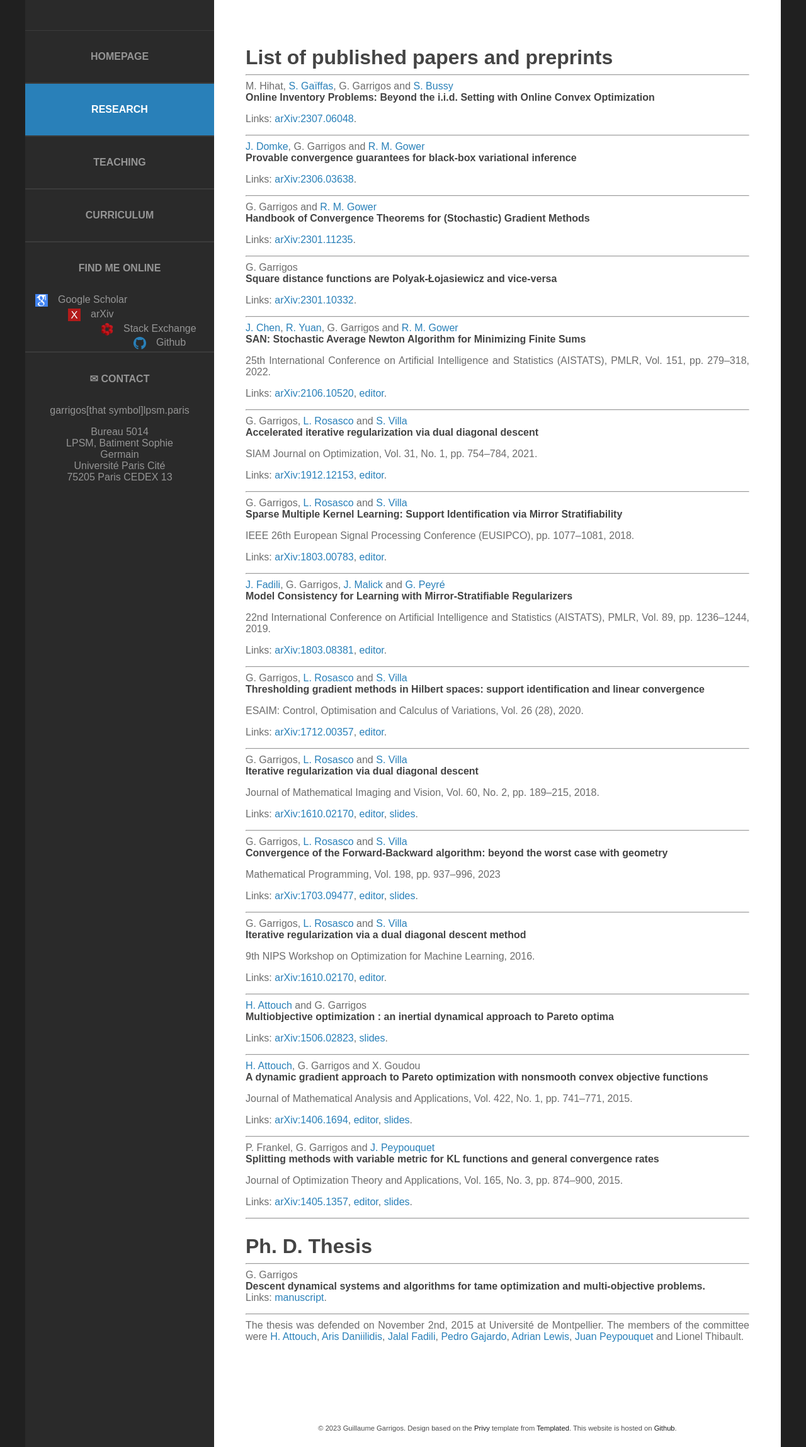
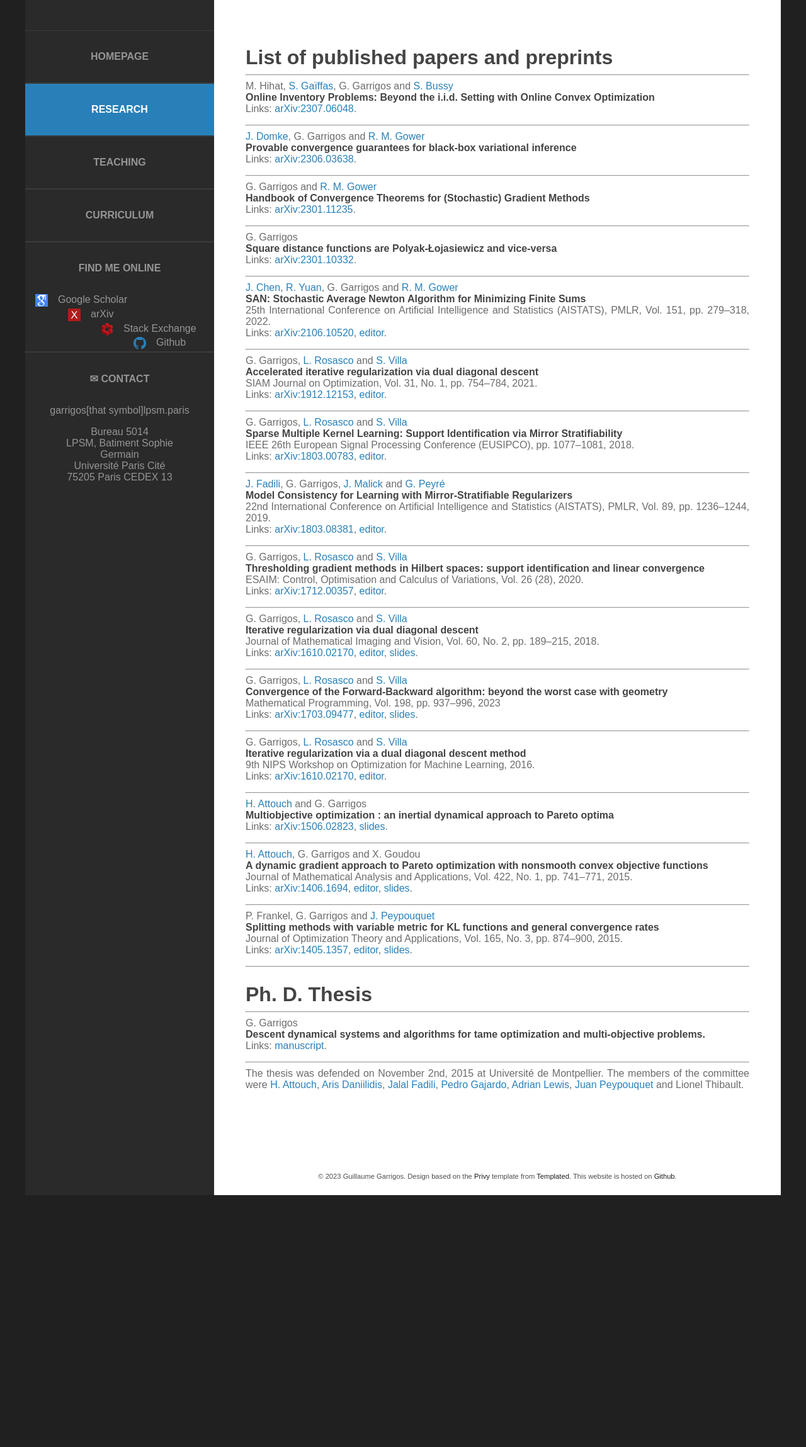
Before and after one commit to Guillaume-Garrigos/guillaume-garrigos.github.io, a Jekyll site: the page built from research.md, in a window 1280 px wide. Shown: the whole page at 63% size. Built offline with Jekyll 4.4.1, drawn with Linux system fonts in a browser that asks for light colours; after the commit the page ends 1898 px from its top, so only the background shows below that.

Commit message:
try again

```diff
--- a/research.md
+++ b/research.md
@@ -11,9 +11,9 @@ layout: default
 {% for paper in site.data.papers %}
 {{ paper.authors-html }} <br>
 **{{ paper.title }}** <br>
-{% if paper.status == "accepted-journal" or paper.status == "accepted-conf" %}
+{%- if paper.status == "accepted-journal" or paper.status == "accepted-conf" -%}
 {{ paper.ref }} <br>
-{% endif %}
+{%- endif -%}
 Links: [arXiv:{{ paper.arxiv }}](https://arxiv.org/abs/{{ paper.arxiv }})
 {%- if paper.status == "accepted-journal" or paper.status == "accepted-conf" -%}
 , [editor]({{ paper.link-editor }})
```
